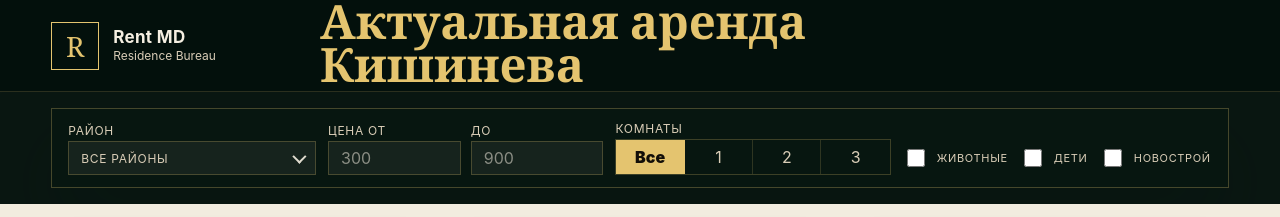
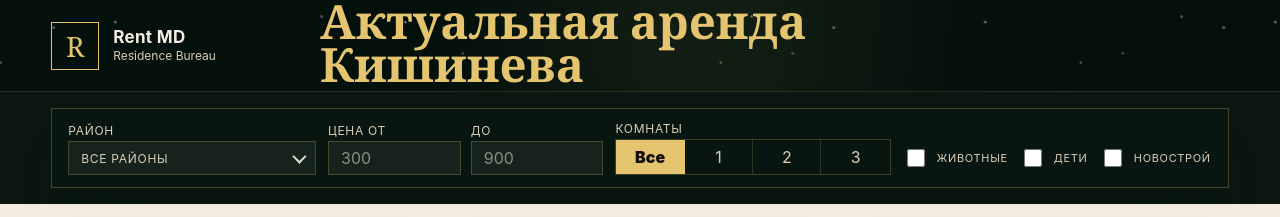
Before and after one commit to sayonaraman/RENT_MD, a plain HTML site: page web/index.html in a window 1280 px wide. Shown: the top 217 px of the page. Drawn offline with nearby package versions, Linux system fonts and the light colour scheme.

Commit message:
Add subtle starfield header animation

```diff
--- a/web/styles.css
+++ b/web/styles.css
@@ -51,6 +51,7 @@ button {
 
 .topbar {
   position: relative;
+  overflow: hidden;
   min-height: 92px;
   display: flex;
   align-items: center;
@@ -60,6 +61,40 @@ button {
   border-bottom: 1px solid rgba(228, 196, 111, 0.18);
   background: rgba(4, 17, 13, 0.86);
   backdrop-filter: blur(16px);
+}
+
+.topbar::before,
+.topbar::after {
+  content: "";
+  position: absolute;
+  inset: 0;
+  pointer-events: none;
+}
+
+.topbar::before {
+  opacity: 0.58;
+  background:
+    radial-gradient(circle at 12% 24%, rgba(245, 239, 226, 0.9) 0 1px, transparent 1.8px),
+    radial-gradient(circle at 28% 68%, rgba(228, 196, 111, 0.75) 0 1px, transparent 1.7px),
+    radial-gradient(circle at 47% 18%, rgba(245, 239, 226, 0.72) 0 1px, transparent 1.8px),
+    radial-gradient(circle at 68% 58%, rgba(228, 196, 111, 0.7) 0 1px, transparent 1.7px),
+    radial-gradient(circle at 86% 30%, rgba(245, 239, 226, 0.78) 0 1px, transparent 1.8px);
+  background-size: 290px 92px, 360px 92px, 430px 92px, 330px 92px, 390px 92px;
+  animation: starDrift 18s linear infinite, starPulse 5.8s ease-in-out infinite;
+}
+
+.topbar::after {
+  opacity: 0.3;
+  background:
+    linear-gradient(105deg, transparent 18%, rgba(228, 196, 111, 0.08) 45%, transparent 72%),
+    radial-gradient(circle at 38% 45%, rgba(228, 196, 111, 0.18), transparent 34%);
+  transform: translateX(-18%);
+  animation: headerGlow 12s ease-in-out infinite;
+}
+
+.topbar > * {
+  position: relative;
+  z-index: 1;
 }
 
 .brand {
@@ -114,6 +149,47 @@ button {
   font-weight: 700;
   line-height: 0.9;
   letter-spacing: 0;
+}
+
+@keyframes starDrift {
+  from {
+    background-position: 0 0, 0 0, 0 0, 0 0, 0 0;
+  }
+
+  to {
+    background-position: 290px 0, -360px 0, 430px 0, -330px 0, 390px 0;
+  }
+}
+
+@keyframes starPulse {
+  0%,
+  100% {
+    opacity: 0.42;
+  }
+
+  50% {
+    opacity: 0.72;
+  }
+}
+
+@keyframes headerGlow {
+  0%,
+  100% {
+    opacity: 0.16;
+    transform: translateX(-22%);
+  }
+
+  50% {
+    opacity: 0.36;
+    transform: translateX(18%);
+  }
+}
+
+@media (prefers-reduced-motion: reduce) {
+  .topbar::before,
+  .topbar::after {
+    animation: none;
+  }
 }
 
 .nav a,
```
